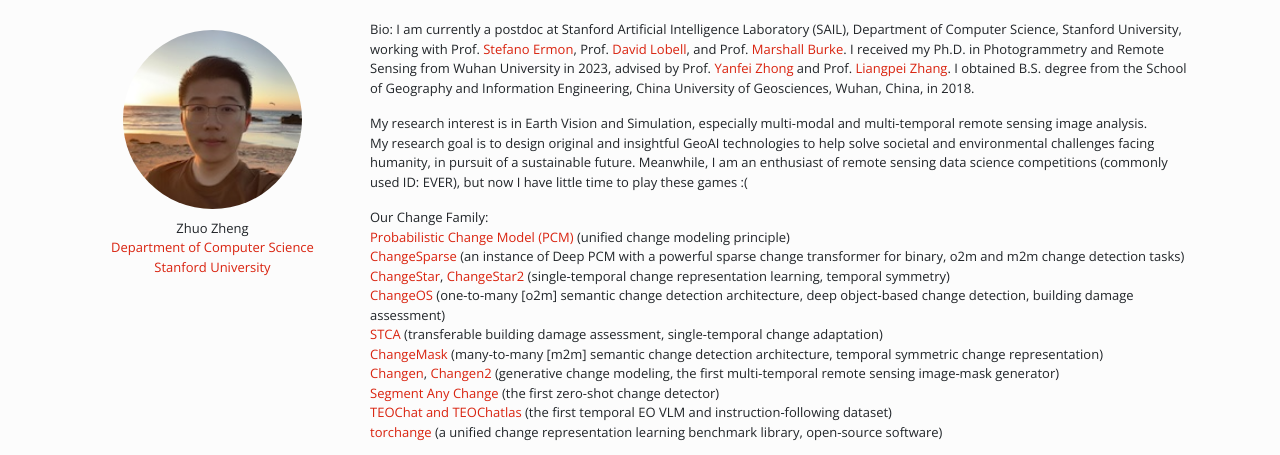
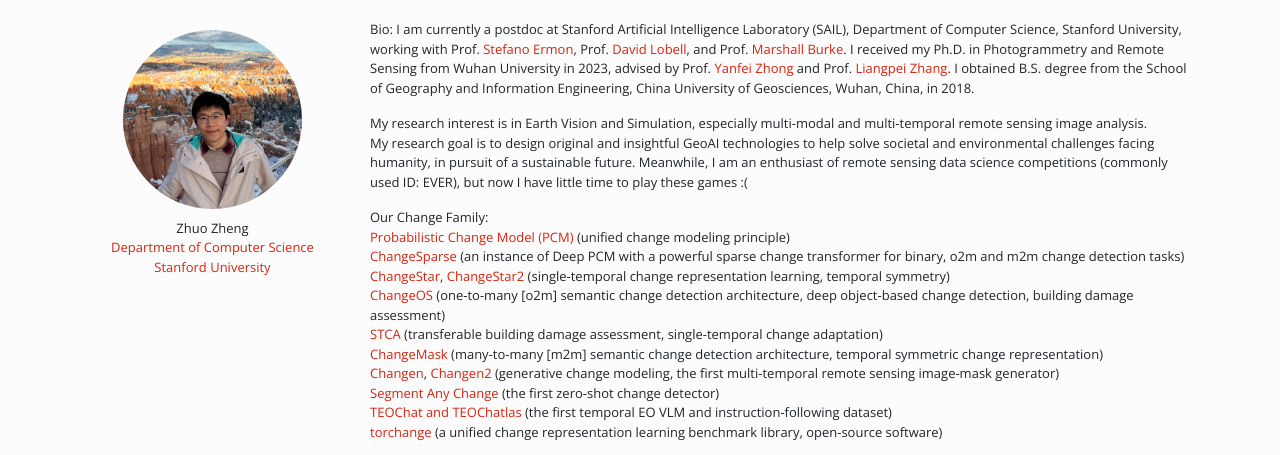
Before and after one commit to Z-Zheng/Z-Zheng.github.io, a plain HTML site: page index.html in a window 1280 px wide. Shown: the top 455 px of the page. Drawn offline with nearby package versions, Linux system fonts and the light colour scheme.

Commit message:
update portrait

```diff
--- a/index.html
+++ b/index.html
@@ -56,7 +56,7 @@
     <div class="row">
         <div class="col-md-3">
             <div id="bio">
-                <img src="images/me_sea.jpg" class="rounded-circle" style="width:70%;margin-top: 10px;" alt="zhuozheng">
+                <img src="images/me_canyon.jpg" class="rounded-circle" style="width:70%;margin-top: 10px;" alt="zhuozheng">
                 <div style="margin: 10px;">
                     Zhuo Zheng
                     <br>
```
Also changed, not shown: images/me_canyon.jpg (added).
